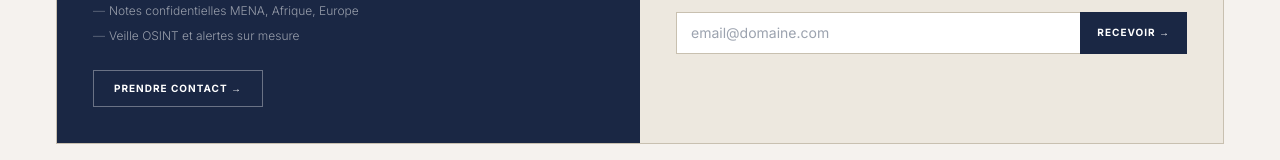
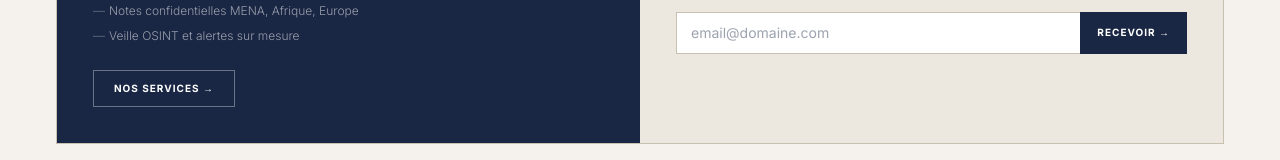
Before and after one commit to raf770/sitrep-next, a Next.js app: page / in a window 1280 px wide. Shown: the part 1725-1885 px from the top of the page. Built offline with nearby package versions, Linux system fonts and the light colour scheme; no server answers; a web font is replaced by a local one.

Commit message:
Update button to Nos services

```diff
--- a/src/components/home/BottomRow.tsx
+++ b/src/components/home/BottomRow.tsx
@@ -11,7 +11,7 @@ export default function BottomRow() {
             <li key={i} className="text-xs text-white/55 font-light pl-4 relative leading-relaxed before:content-['—'] before:absolute before:left-0 before:text-white/35">{item}</li>
           ))}
         </ul>
-        <button className="text-[10px] font-bold tracking-[0.1em] uppercase text-white border border-white/35 px-5 py-2.5">Prendre contact →</button>
+        <a href="/services" className="text-[10px] font-bold tracking-[0.1em] uppercase text-white border border-white/35 px-5 py-2.5 inline-block">Nos services →</a>
       </div>
       <div className="bg-sand2 p-8 md:p-9 flex flex-col justify-center">
         <div className="text-[9px] font-bold tracking-[0.22em] uppercase text-accent mb-2.5">Briefing du matin</div>
```
